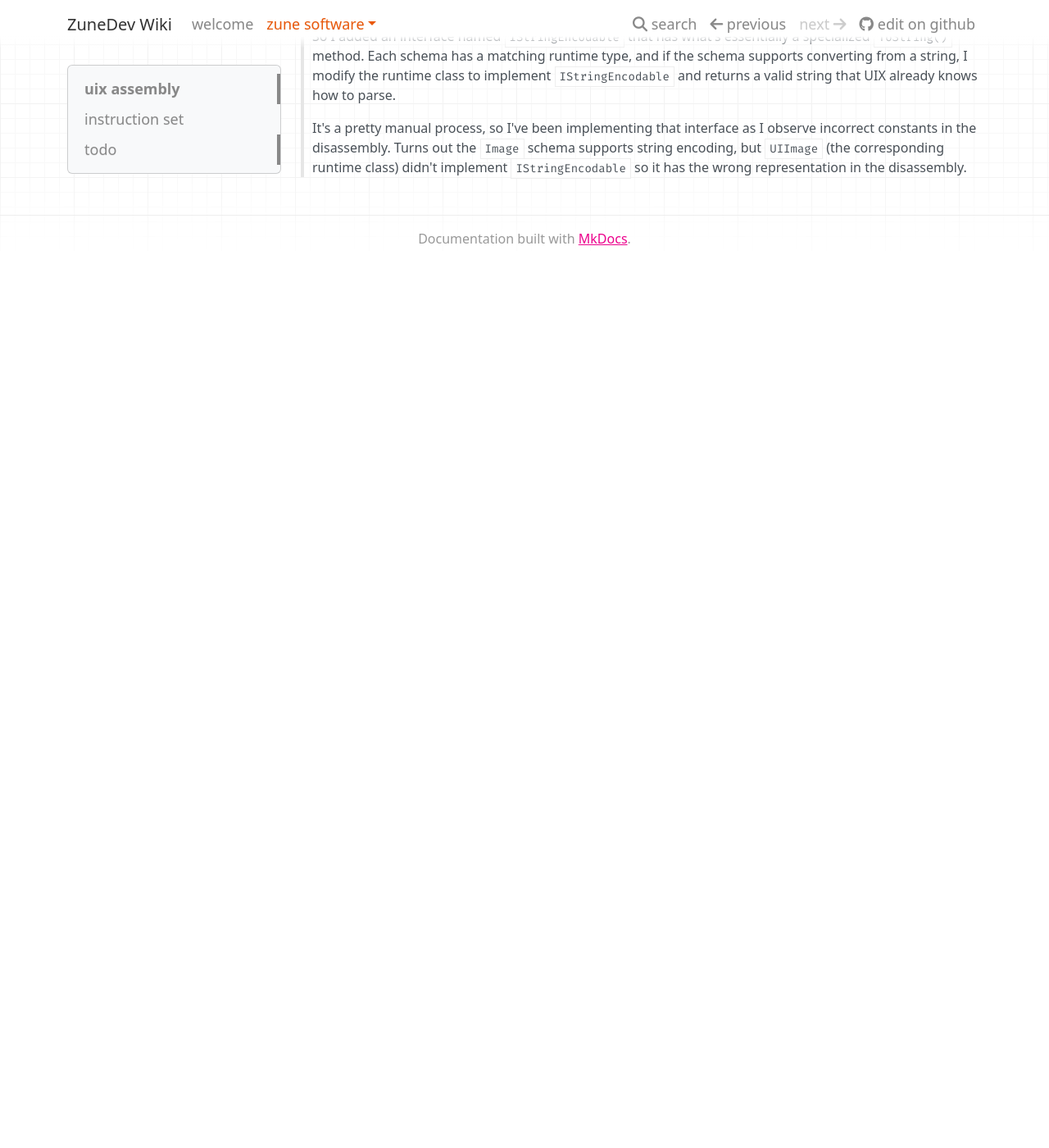
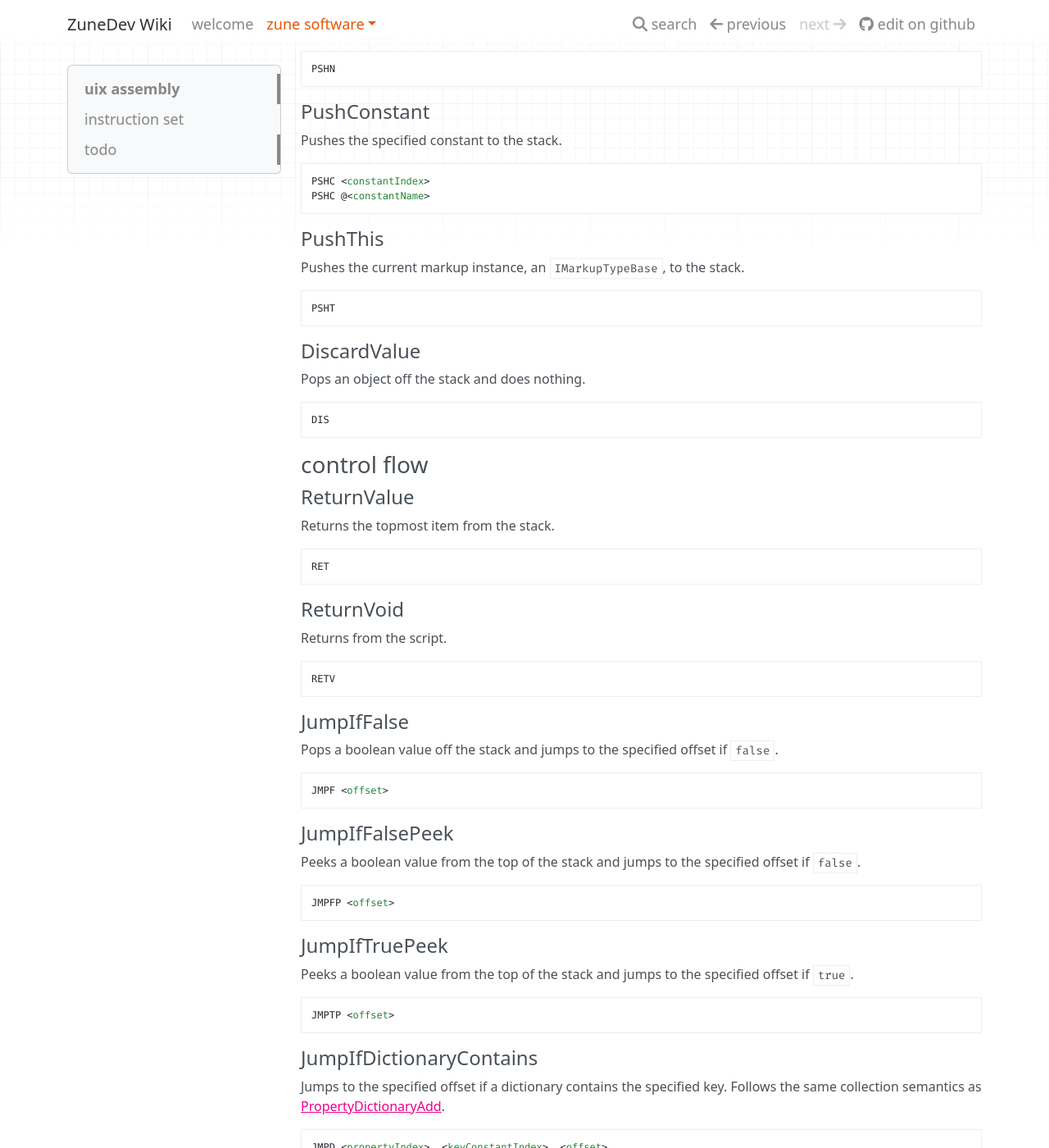
Before and after one commit to ZuneDev/Wiki, an MkDocs documentation site: the page built from docs/Zune software/Iris/uix-assembly.md, in a window 1280 px wide and 1400 px high, scrolled down 11697 px. Shown: the whole window at 82% size. Built offline with MkDocs 1.6.1, drawn with Linux system fonts in a browser that asks for light colours; nearby versions of some CDN libraries; before the commit the page ends 12016 px from its top, so only the background shows below that; some of the changed text lies outside the part shown.

Commit message:
Add stack manipulation and control flow docs

````diff
--- a/docs/Zune software/Iris/uix-assembly.md
+++ b/docs/Zune software/Iris/uix-assembly.md
@@ -415,6 +415,88 @@ DEC <operationHostTypeIndex>
 OPR <operationHostTypeIndex>, 18
 ```
 
+### Stack Manipulation
+
+#### PushNull
+Pushes a `null` value to the stack.
+```asm
+PSHN
+```
+
+#### PushConstant
+Pushes the specified constant to the stack.
+```asm
+PSHC <constantIndex>
+PSHC @<constantName>
+```
+
+#### PushThis
+Pushes the current markup instance, an `IMarkupTypeBase`, to the stack.
+```asm
+PSHT
+```
+
+#### DiscardValue
+Pops an object off the stack and does nothing.
+```asm
+DIS
+```
+
+### Control Flow
+
+#### ReturnValue
+Returns the topmost item from the stack.
+```asm
+RET
+```
+
+#### ReturnVoid
+Returns from the script.
+```asm
+RETV
+```
+
+#### JumpIfFalse
+Pops a boolean value off the stack and jumps to the specified offset if `false`.
+```asm
+JMPF <offset>
+```
+
+#### JumpIfFalsePeek
+Peeks a boolean value from the top of the stack and jumps to the specified offset if `false`.
+```asm
+JMPFP <offset>
+```
+
+#### JumpIfTruePeek
+Peeks a boolean value from the top of the stack and jumps to the specified offset if `true`.
+```asm
+JMPTP <offset>
+```
+
+#### JumpIfDictionaryContains
+Jumps to the specified offset if a dictionary contains the specified key. Follows the same collection semantics as [PropertyDictionaryAdd](#propertydictionaryadd).
+```asm
+JMPD <propertyIndex>, <keyConstantIndex>, <offset>
+```
+
+#### JumpIfNullPeek
+Peeks a value off the stack and jumps to the specified offset if `null`.
+```asm
+JMPNP <offset>
+```
+
+#### Jump
+Unconditionally jumps to the specified offset.
+```asm
+JMP <offset>
+```
+
+### Listeners
+
+#### ConstructListenerStorage
+
+
 ## TODO
 
 ### `IStringEncodable`
````
